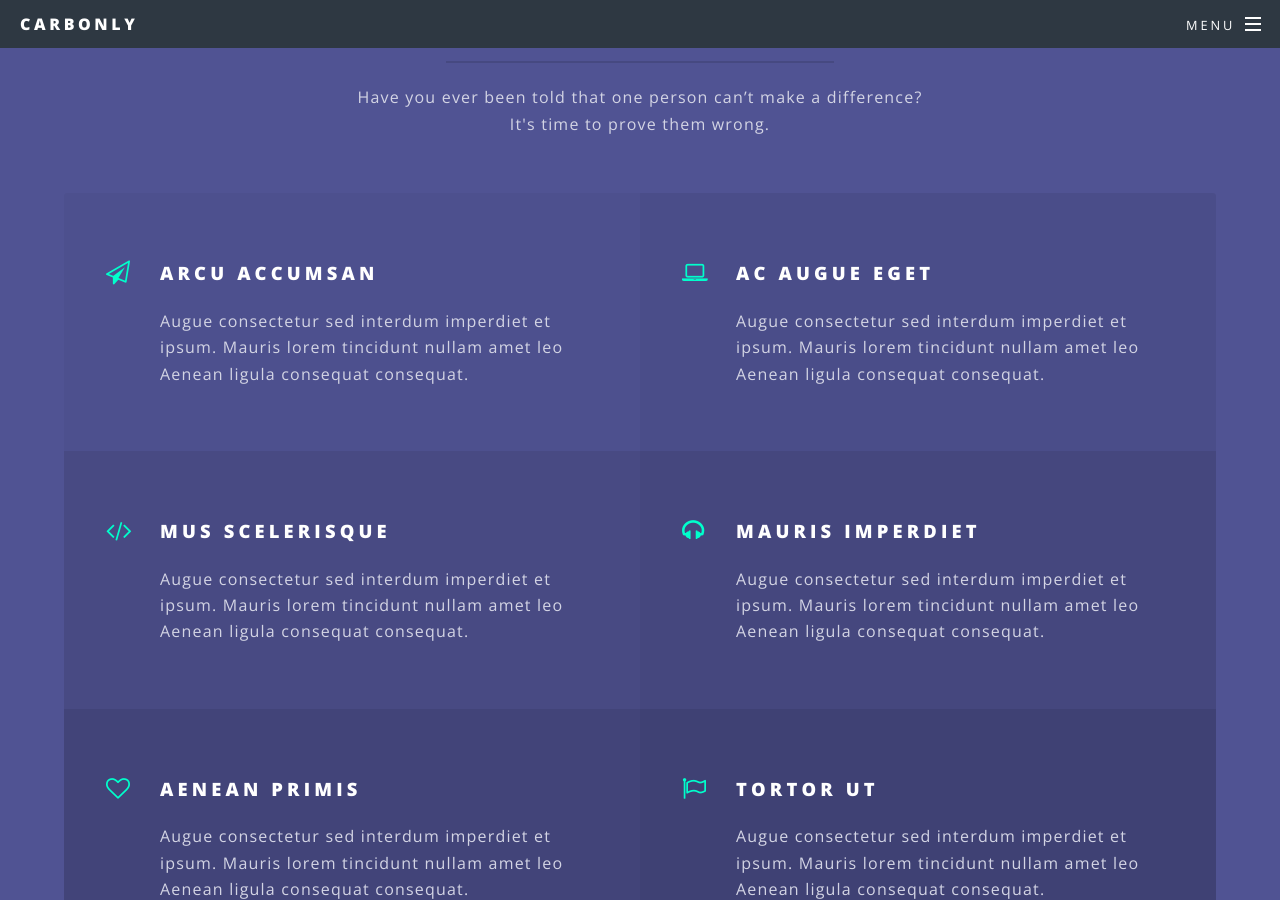
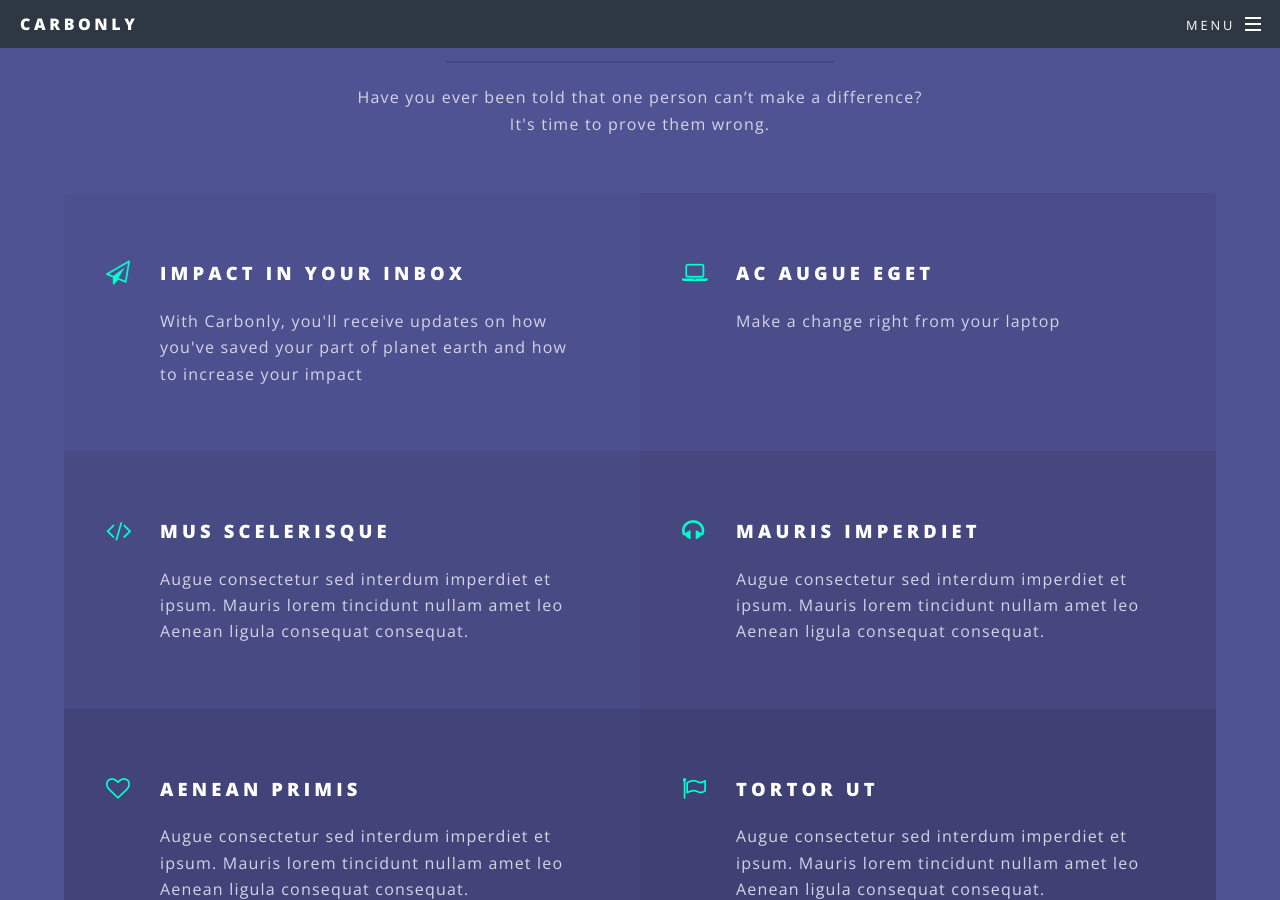
Before and after one commit to brycedavies92/carbonly, a Jekyll site: the page built from index.html, in a window 1280 px wide and 900 px high, scrolled down 2739 px. Built offline with Jekyll 4.4.1, drawn with Linux system fonts in a browser that asks for light colours; some of the changed text lies outside the part shown.

Commit message:
Update index.html

```diff
--- a/index.html
+++ b/index.html
@@ -62,12 +62,12 @@ layout: landing
 							</header>
 							<ul class="features">
 								<li class="icon fa-paper-plane-o">
-									<h3>Arcu accumsan</h3>
-									<p>Augue consectetur sed interdum imperdiet et ipsum. Mauris lorem tincidunt nullam amet leo Aenean ligula consequat consequat.</p>
+									<h3>Impact In Your Inbox</h3>
+									<p>With Carbonly, you'll receive updates on how you've saved your part of planet earth and how to increase your impact</p>
 								</li>
 								<li class="icon fa-laptop">
 									<h3>Ac Augue Eget</h3>
-									<p>Augue consectetur sed interdum imperdiet et ipsum. Mauris lorem tincidunt nullam amet leo Aenean ligula consequat consequat.</p>
+									<p>Make a change right from your laptop</p>
 								</li>
 								<li class="icon fa-code">
 									<h3>Mus Scelerisque</h3>
@@ -94,7 +94,7 @@ layout: landing
 						<div class="inner">
 							<header>
 								<h2>It's Time To Act</h2>
-								<p>Measure your impact now and lets get started. </p>
+								<p>Measure your impact now to get started. </p>
 							</header>
 							<ul class="actions vertical">
 								<li><a href="#" class="button fit special">Measure Impact</a></li>
```
